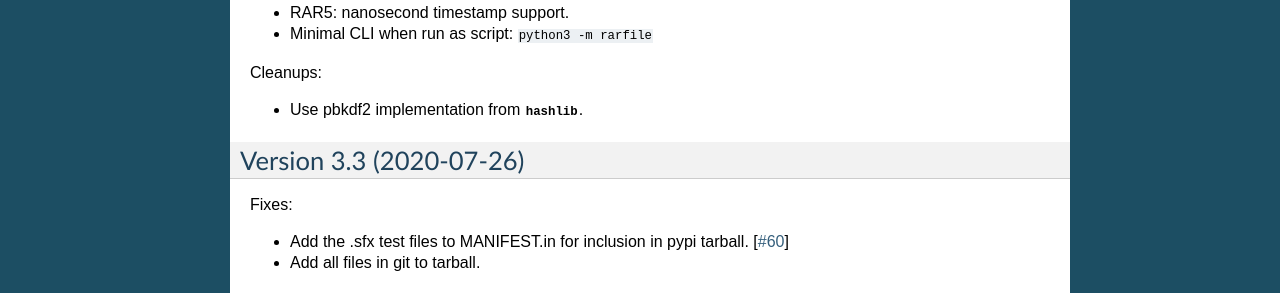
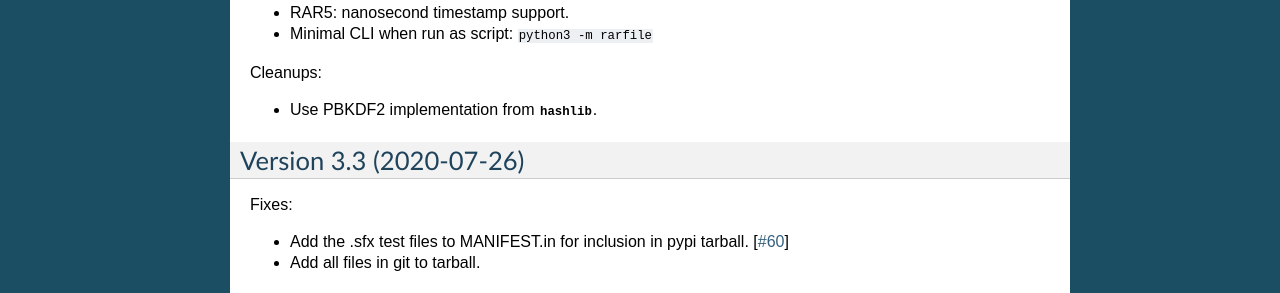
Before and after one commit to markokr/rarfile, a Sphinx documentation site: the page built from doc/news.rst, in a window 1280 px wide and 900 px high, scrolled down 448 px. Shown: the part 159-452 px from the top of the window. Built offline with Sphinx 7.4.7, drawn with Linux system fonts in a browser that asks for light colours.

Commit message:
Minor cleanup

```diff
--- a/doc/news.rst
+++ b/doc/news.rst
@@ -24,6 +24,7 @@ Breaking changes:
   * RarFile.getinfo(fname) -> .getinfo(name)
   * RarFile.open(fname, mode, psw) -> .open(name, mode, pwd)
   * RarFile.read(fname, psw) -> .read(name, pwd)
+
 * :data:`PATH_SEP` cannot be changed from "/".
 
 New features:
@@ -45,7 +46,7 @@ New features:
 
 Cleanups:
 
-* Use pbkdf2 implementation from :mod:`hashlib`.
+* Use PBKDF2 implementation from :mod:`hashlib`.
 
 Version 3.3 (2020-07-26)
 ------------------------
```
